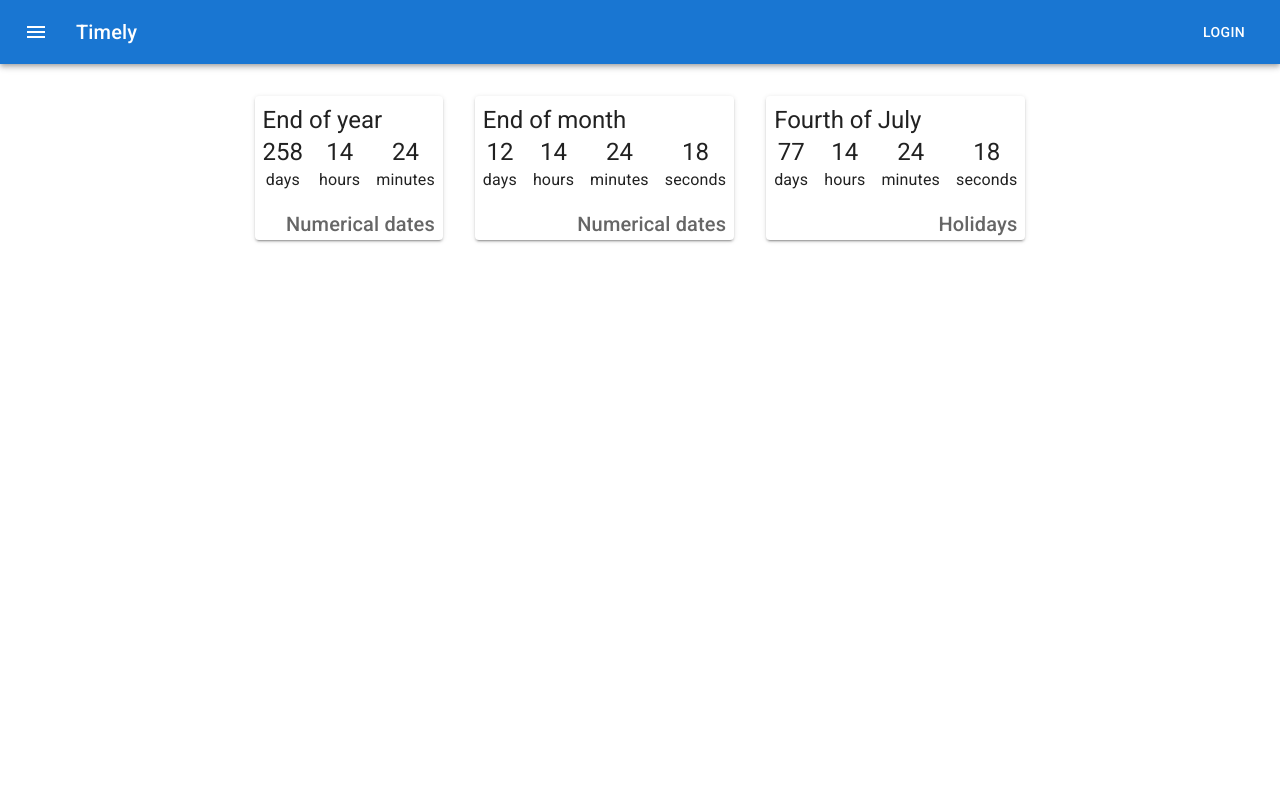
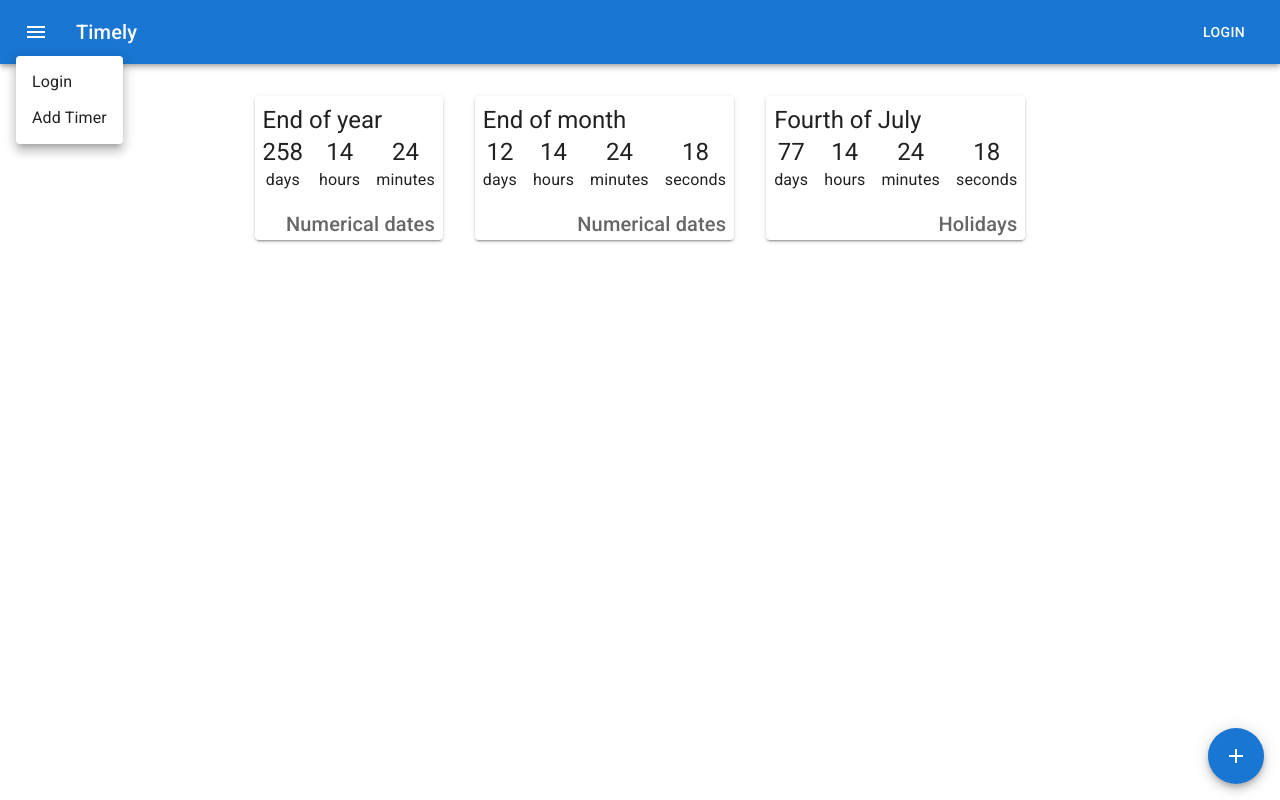
Before and after one commit to sirkoik/Timely, a React (Create React App) app: page / in a window 1280 px wide. Both pictures are taken after a click on the button 36 px from the left and 32 px from the top of the page. Built offline with nearby package versions, Linux system fonts and the light colour scheme.

Commit message:
add main menu and add timer dialog

```diff
--- a/src/App.tsx
+++ b/src/App.tsx
@@ -6,11 +6,19 @@ import Timer from './components/Timer';
 import Header from './components/UI/Header';
 import timers from './shared/timers';
 import Grid from '@mui/material/Grid';
-import { ThemeProvider, useMediaQuery } from '@mui/material';
+import { Fab, ThemeProvider, useMediaQuery } from '@mui/material';
+import AddIcon from '@mui/icons-material/Add';
 import { createTheme } from '@mui/material';
-import { useMemo } from 'react';
+import { useMemo, useState } from 'react';
+import AddTimer from './components/UI/AddTimer';
 
 function App() {
+  const [addTimerOpen, setAddTimerOpen] = useState(false);
+
+  const handleAdd = () => {
+    setAddTimerOpen(true);
+  };
+
   // automatically set dark mode based on user system preferences
   const prefersDarkMode = useMediaQuery('(prefers-color-scheme: dark)');
 
@@ -28,9 +36,17 @@ function App() {
     <ThemeProvider theme={theme}>
       <CssBaseline />
 
-      <Header />
+      <Header addTimer={handleAdd} />
 
       <main>
+        <Fab
+          color="primary"
+          aria-label="add"
+          sx={{ position: 'absolute', bottom: 16, right: 16 }}
+          onClick={handleAdd}
+        >
+          <AddIcon />
+        </Fab>
         <Grid container spacing={2} sx={{ flexGrow: 1, mt: 2 }}>
           <Grid item xs={12}>
             <Grid container justifyContent="center" spacing={4}>
@@ -38,14 +54,13 @@ function App() {
                 <Grid
                   item
                   // sx={{ backgroundColor: 'green', border: '1px solid black' }}
-                  spacing={2}
+                  key={index}
                 >
                   {
                     <Timer
                       name={timer.name}
                       t1={timer.date}
                       category={timer.category}
-                      key={index}
                       config={timer.config}
                     />
                   }
@@ -55,6 +70,8 @@ function App() {
           </Grid>
         </Grid>
       </main>
+
+      <AddTimer open={addTimerOpen} setOpen={setAddTimerOpen}></AddTimer>
     </ThemeProvider>
   );
 }
--- a/src/components/Timer.tsx
+++ b/src/components/Timer.tsx
@@ -1,14 +1,7 @@
 import { MutableRefObject, useEffect, useRef, useState } from 'react';
-import Card from '@mui/material/Card';
-import CardContent from '@mui/material/CardContent';
-
-import Grid from '@mui/material/Grid';
-import Container from '@mui/material/Container';
-import Paper from '@mui/material/Paper';
-import Stack from '@mui/material/Stack';
+import { Paper, Stack, Typography } from '@mui/material';
 import { timespan } from '../shared/timespan';
 import { TimespanConfig } from '../interfaces/TimespanConfig';
-import Typography from '@mui/material/Typography';
 
 interface FormatDateProps {
   t1: Date;
@@ -55,13 +48,16 @@ const Timer = ({
   return (
     <Paper elevation={2} sx={{ p: 1, pb: 0 }}>
       <Typography variant="h5">{name}</Typography>
-      <Stack direction="row" spacing={2}>
-        {timerValue.arr.map((item) => (
-          <Stack>
-            <Typography variant="h5" sx={{ textAlign: 'center' }}>
-              {item.value}
-            </Typography>
-            <Typography sx={{ textAlign: 'center' }}>{item.name}</Typography>
+      <Stack
+        direction="row"
+        justifyContent="center"
+        spacing={2}
+        // sx={{ border: '1px solid white' }}
+      >
+        {timerValue.arr.map((item, index) => (
+          <Stack sx={{ textAlign: 'center' }}>
+            <Typography variant="h5">{item.value}</Typography>
+            <Typography>{item.name}</Typography>
           </Stack>
         ))}
       </Stack>
--- /dev/null
+++ b/src/components/UI/AddTimer.tsx
@@ -0,0 +1,59 @@
+import React from 'react';
+import {
+  Button,
+  Dialog,
+  DialogActions,
+  DialogContent,
+  DialogContentText,
+  DialogTitle,
+  TextField,
+} from '@mui/material';
+
+interface FormatAddTimerProps {
+  open: boolean;
+  setOpen: React.Dispatch<React.SetStateAction<boolean>>;
+}
+
+const AddTimer = ({ open, setOpen }: FormatAddTimerProps): JSX.Element => {
+  const handleAdd = () => {
+    alert('This is a placeholder for the add timer code.');
+    setOpen(false);
+  };
+
+  const handleClose = () => {
+    setOpen(false);
+  };
+
+  return (
+    <Dialog open={open}>
+      <DialogTitle>Add Timer</DialogTitle>
+      <DialogContent>
+        <DialogContentText>
+          To add a timer, provide a name and choose the time and date you want
+          to count to.
+        </DialogContentText>
+        <TextField
+          autoFocus
+          id="name"
+          required
+          label="Timer name (required)"
+          type="text"
+          fullWidth
+        ></TextField>
+        <TextField
+          id="date"
+          required
+          label="Timer date and time (required)"
+          type="datetime-local"
+          fullWidth
+        ></TextField>
+      </DialogContent>
+      <DialogActions>
+        <Button onClick={handleClose}>Cancel</Button>
+        <Button onClick={handleAdd}>Add timer</Button>
+      </DialogActions>
+    </Dialog>
+  );
+};
+
+export default AddTimer;
--- a/src/components/UI/Header.tsx
+++ b/src/components/UI/Header.tsx
@@ -1,24 +1,49 @@
-import AppBar from '@mui/material/AppBar';
-import Box from '@mui/material/Box';
-import Button from '@mui/material/Button';
-import IconButton from '@mui/material/IconButton';
-import Toolbar from '@mui/material/Toolbar';
-import Typography from '@mui/material/Typography';
+import MenuIcon from '@mui/icons-material/Menu';
+import {
+  AppBar,
+  Box,
+  Button,
+  IconButton,
+  Menu,
+  MenuItem,
+  Toolbar,
+  Typography,
+} from '@mui/material';
+import React, { useState } from 'react';
 
-import MenuIcon from '@mui/icons-material/Menu';
+interface FormatHeaderProps {
+  addTimer: () => void;
+}
 
-const Header = (): JSX.Element => {
+const Header = ({ addTimer }: FormatHeaderProps): JSX.Element => {
+  const [anchorEl, setAnchorEl] = useState<null | HTMLElement>(null);
+  const open = Boolean(anchorEl);
+
+  const handleMenuIconClick = (event: React.MouseEvent<HTMLButtonElement>) => {
+    setAnchorEl(event.currentTarget);
+  };
+  const handleClose = () => {
+    setAnchorEl(null);
+  };
+
+  const runMenuFn = (fn: any) => {
+    handleClose();
+    fn();
+  };
+
   return (
     <header>
       <Box sx={{ flexGrow: 1 }}>
         <AppBar position="static">
           <Toolbar>
             <IconButton
+              id="app-button"
               size="large"
               edge="start"
               color="inherit"
               aria-label="menu"
               sx={{ mr: 2 }}
+              onClick={handleMenuIconClick}
             >
               <MenuIcon />
             </IconButton>
@@ -27,6 +52,16 @@ const Header = (): JSX.Element => {
             </Typography>
             <Button color="inherit">Login</Button>
           </Toolbar>
+          <Menu
+            id="app-menu"
+            anchorEl={anchorEl}
+            open={open}
+            onClose={handleClose}
+            MenuListProps={{ 'aria-labelledby': 'app-button' }}
+          >
+            <MenuItem onClick={handleClose}>Login</MenuItem>
+            <MenuItem onClick={() => runMenuFn(addTimer)}>Add Timer</MenuItem>
+          </Menu>
         </AppBar>
       </Box>
     </header>
```
Also changed, not shown: 1 other file (tests, documents, lock files or other folders).
